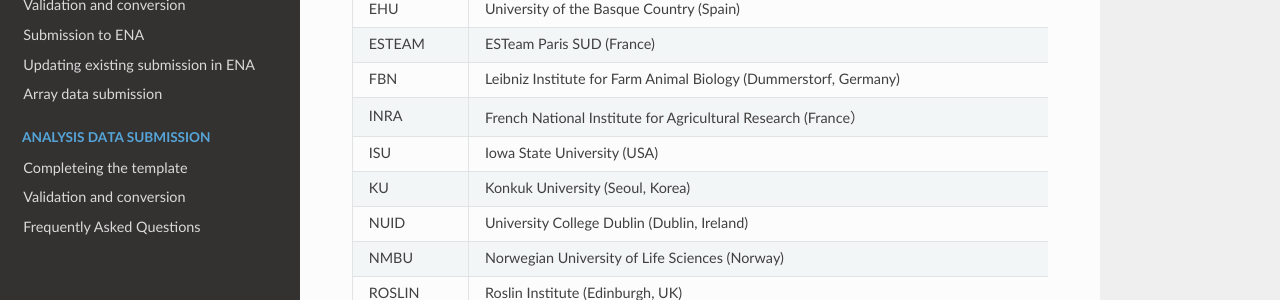
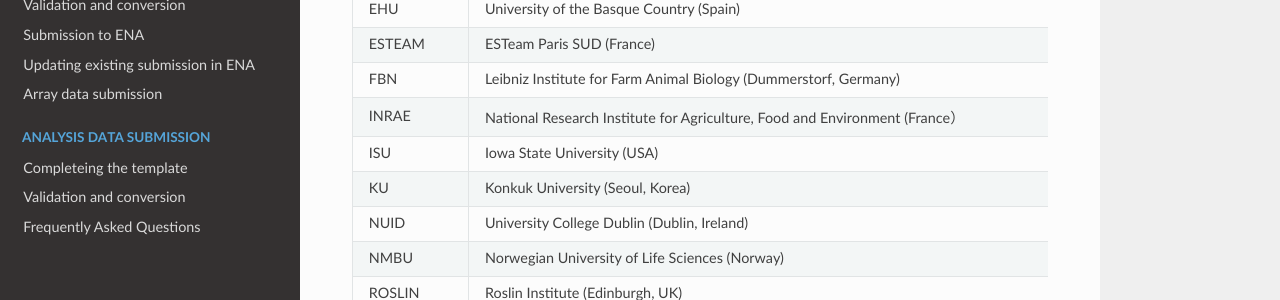
Before and after one commit to FAANG/dcc-documentation, an MkDocs documentation site: the page built from docs/organization_group_abbreviations.md, in a window 1280 px wide and 1208 px high. Shown: the part 380-680 px from the top of the window. Built offline with MkDocs 1.6.1, drawn with Linux system fonts in a browser that asks for light colours; nearby versions of some CDN libraries.

Commit message:
Fixing organization name and broken link

```diff
--- a/docs/organization_group_abbreviations.md
+++ b/docs/organization_group_abbreviations.md
@@ -11,7 +11,7 @@
 EHU	| University of the Basque Country (Spain)
 ESTEAM	| ESTeam Paris SUD (France)
 FBN	| Leibniz Institute for Farm Animal Biology (Dummerstorf, Germany)
-INRA | French National Institute for Agricultural Research (France）
+INRAE | National Research Institute for Agriculture, Food and Environment (France）
 ISU	| Iowa State University (USA)
 KU	| Konkuk University (Seoul, Korea)
 NUID	| University College Dublin (Dublin, Ireland)
```
Also changed, not shown: docs/sample/biosamples_template.md (+1 -1 lines).
